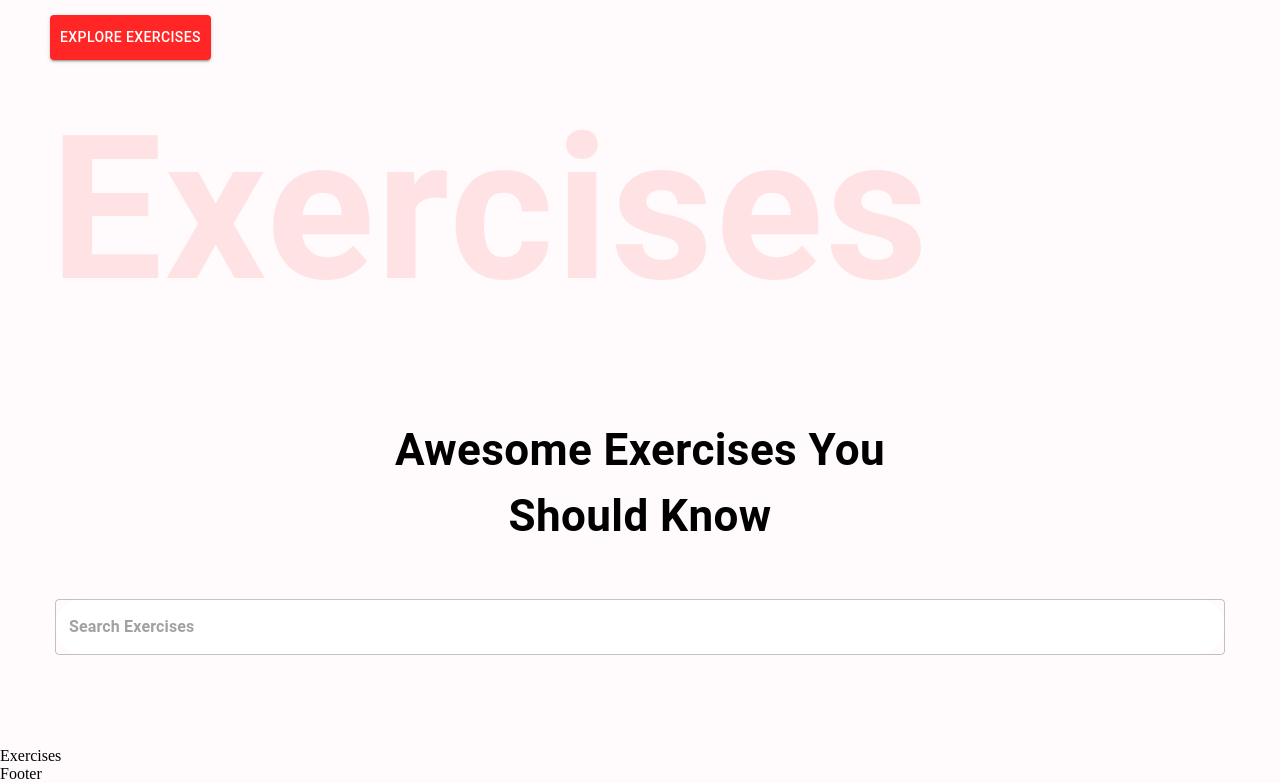
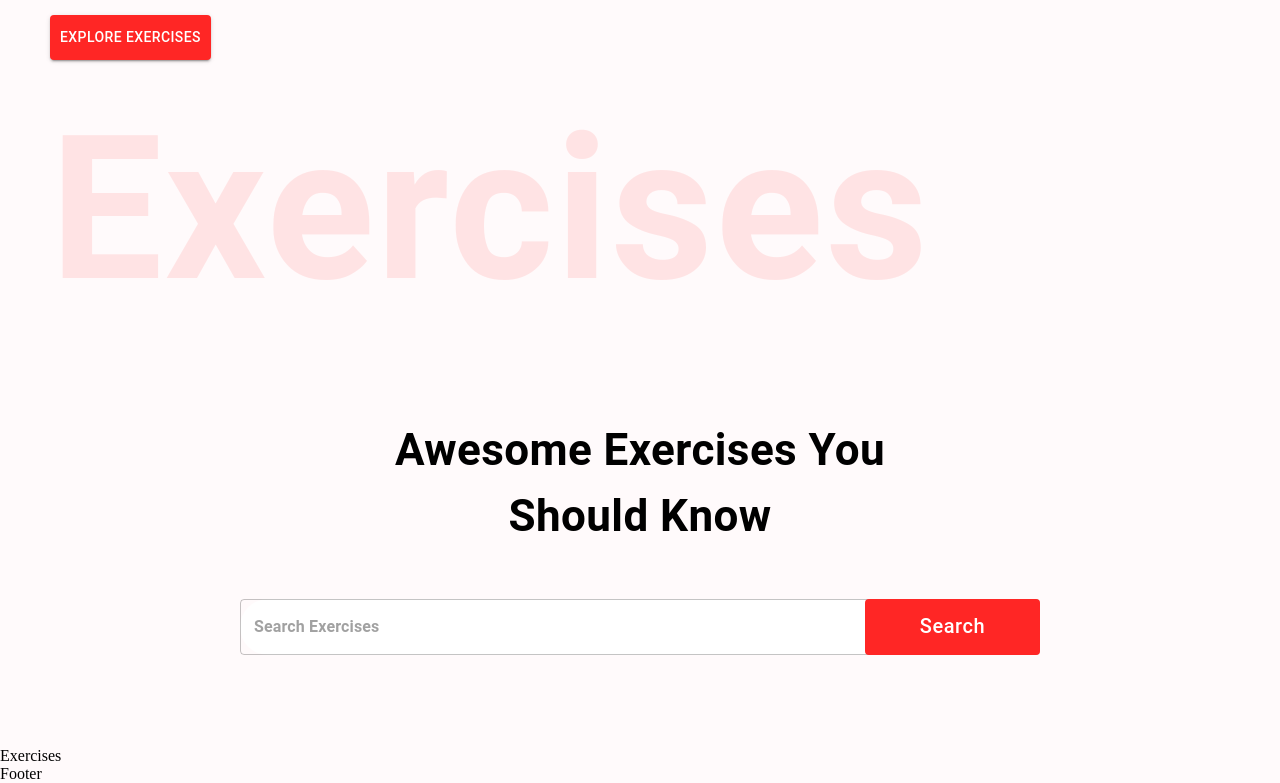
Before and after one commit to asilov/git-test, a React (Create React App) app: page / in a window 1280 px wide. Shown: the part 572-1355 px from the top of the page. Built offline with nearby package versions, Linux system fonts and the light colour scheme.

Commit message:
Add search btn and style it

```diff
--- a/src/components/SearchExercises.js
+++ b/src/components/SearchExercises.js
@@ -1,14 +1,14 @@
 import React from 'react'
-import { Box, Button, Stack, TextField, Typography} from '@mui/material'
+import { Box, Button, Stack, TextField, Typography } from '@mui/material'
 
 const SearchExercises = () => {
 	return (
-    <Stack alignItems="center" mt="37px" justifyContent="center" p="20px">
+		<Stack alignItems='center' mt='37px' justifyContent='center' p='20px'>
 			<Typography
 				fontWeight={700}
-        sx={{ fontSize: { lg: '44px', xs: '30px'}}}
-        mb="50px" textAlign='center'
-      >
+				sx={{ fontSize: { lg: '44px', xs: '30px' } }}
+				mb='50px'
+				textAlign='center'>
 				Awesome Exercises You <br /> Should Know
 			</Typography>
 			<Box position='relative' mb='72px'>
@@ -17,11 +17,11 @@
 						input: {
 							fontWeight: '700',
 							border: 'none',
-              borderRadius: '4px'
+							borderRadius: '4px',
 						},
-            width: { lg: '1170px', xs: '350px'},
+						width: { lg: '800px', xs: '350px' },
 						backgroundColor: '#fff',
-            borderRadius: '40px'
+						borderRadius: '40px',
 					}}
 					height='76px'
 					value=''
@@ -29,6 +29,18 @@
 					placeholder='Search Exercises'
 					type='text'
 				/>
+				<Button className='search-btn'
+          sx={{
+            bgcolor: '#ff2625',
+            color: '#fff',
+            textTransform: 'none',
+            width: {lg: '175px', xs: '80px'},
+            fontSize: { lg: '20px', xs: '14px'},
+            height: '56px',
+            position: 'absolute',
+            right: '0'
+          }}
+        >Search</Button>
 			</Box>
 		</Stack>
 	)
```
Lines whose indentation alone changed are shown as unchanged.
